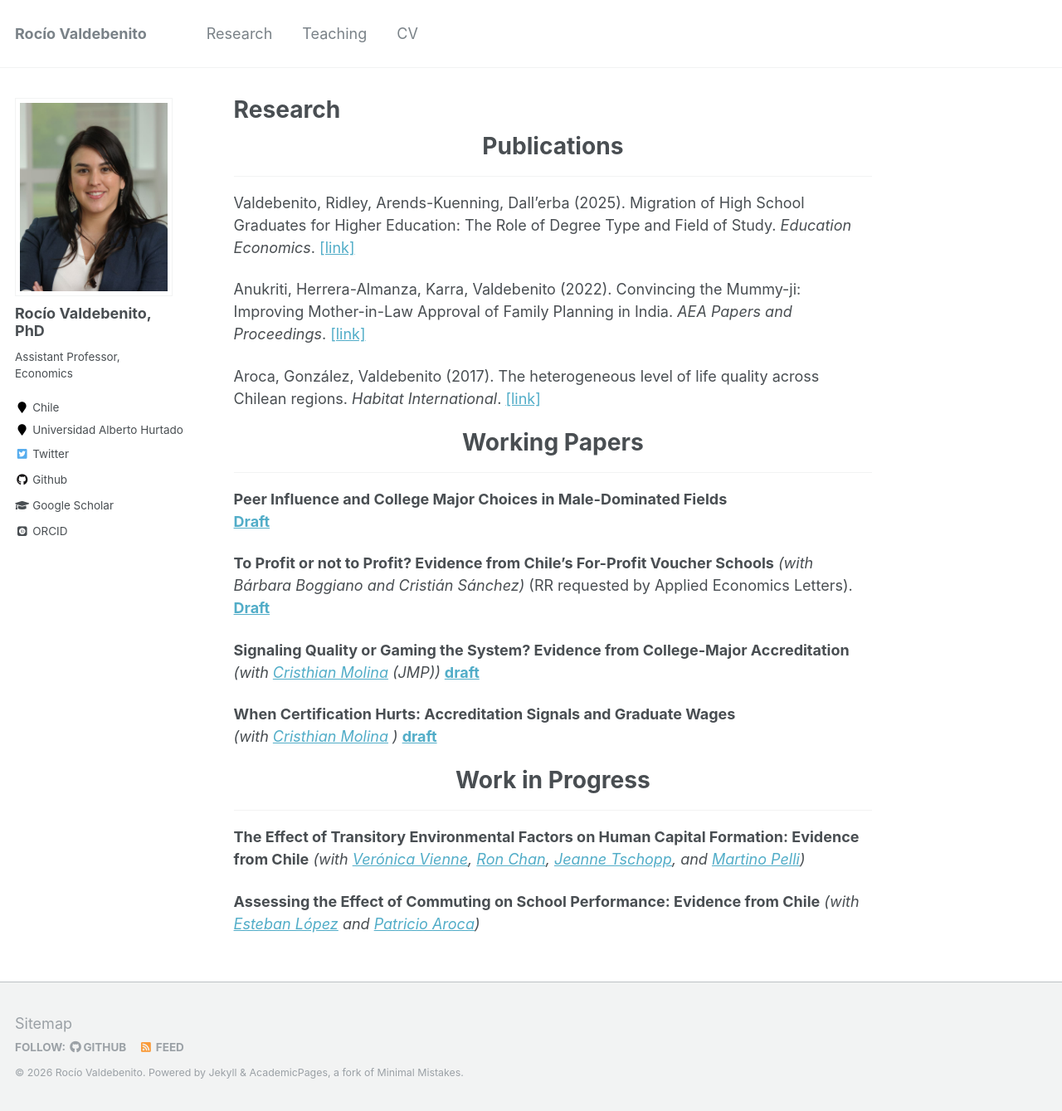
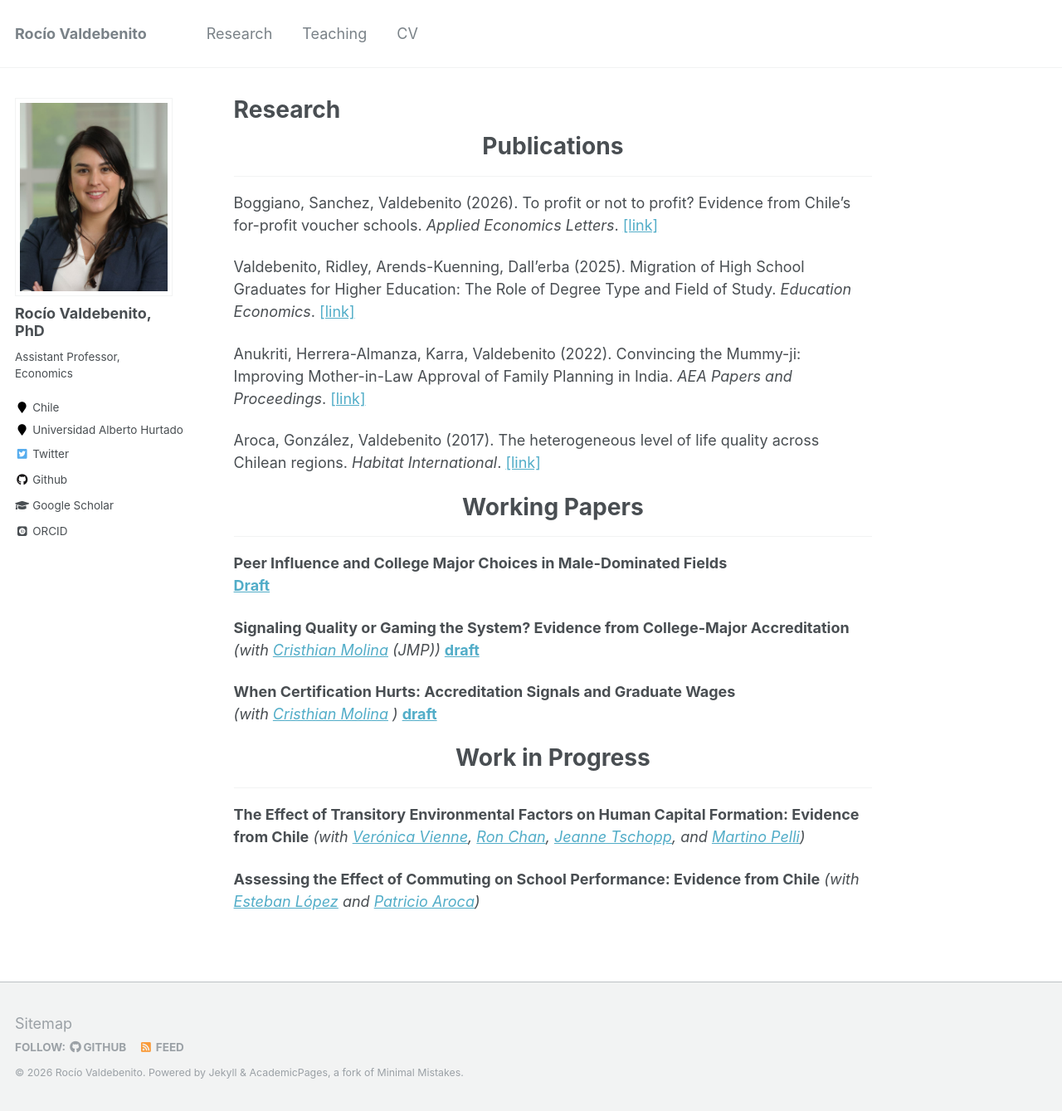
Before and after one commit to rvaldebenito/rvaldebenito.github.io, a Jekyll site: the page built from _pages/publications.md, in a window 1280 px wide and 1339 px high. Shown: the whole window at 83% size. Built offline with Jekyll 4.4.1, drawn with Linux system fonts in a browser that asks for light colours; some web fonts are replaced.

Commit message:
Update publications.md

```diff
--- a/_pages/publications.md
+++ b/_pages/publications.md
@@ -8,6 +8,8 @@ author_profile: true
 
 # <center> Publications </center>
 - - -
+
+Boggiano, Sanchez, Valdebenito (2026). To profit or not to profit? Evidence from Chile’s for-profit voucher schools. *Applied Economics Letters*. [[link]](https://www.tandfonline.com/doi/full/10.1080/13504851.2026.2720567)
 
 Valdebenito, Ridley, Arends-Kuenning, Dall'erba (2025). Migration of High School Graduates for Higher Education: The Role of Degree Type and Field of Study. *Education Economics*. [[link]](https://www.tandfonline.com/doi/abs/10.1080/09645292.2025.2565355)
 
@@ -21,10 +23,6 @@ Aroca, González, Valdebenito (2017). The heterogeneous level of life quality ac
 
 **Peer Influence and College Major Choices in Male-Dominated Fields** <br/>
 **[Draft](https://rvaldebenito.github.io/files/valdebenito_jmp_peers_college.pdf)**
-
-**To Profit or not to Profit? Evidence from Chile’s For-Profit Voucher Schools**
-*(with Bárbara Boggiano and Cristián Sánchez)* (RR requested by  Applied Economics Letters).
-**[Draft](https://papers.ssrn.com/sol3/papers.cfm?abstract_id=5390405)**
 
 **Signaling Quality or Gaming the System? Evidence from College-Major Accreditation** <br/>
 *(with [Cristhian Molina](https://cmolinag.github.io/) (JMP))*
```
